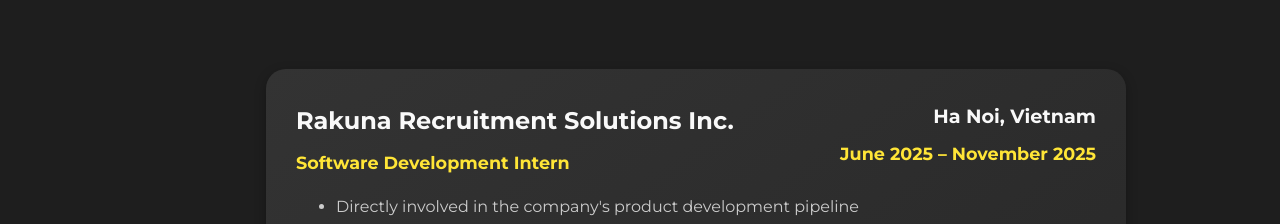
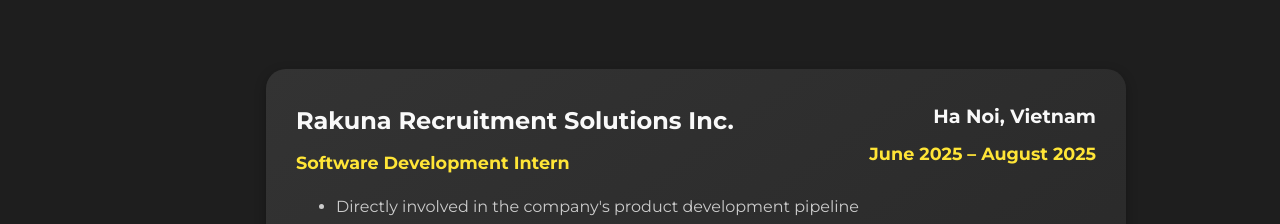
Before and after one commit to antoinnedo/webfolio2.0, a React (Vite) app: page / in a window 1280 px wide. Shown: the part 1460-1684 px from the top of the page. Built offline with nearby package versions, Linux system fonts and the light colour scheme; a web font is replaced by a local one.

Commit message:
Update App.jsxL changed intern location

```diff
--- a/src/App.jsx
+++ b/src/App.jsx
@@ -91,7 +91,7 @@
   {
     company: "Rakuna Recruitment Solutions Inc.",
     role: "Software Development Intern",
-    period: "June 2025 – November 2025",
+    period: "June 2025 – August 2025",
     location: "Ha Noi, Vietnam",
     details: [
       "Directly involved in the company's product development pipeline",
```
